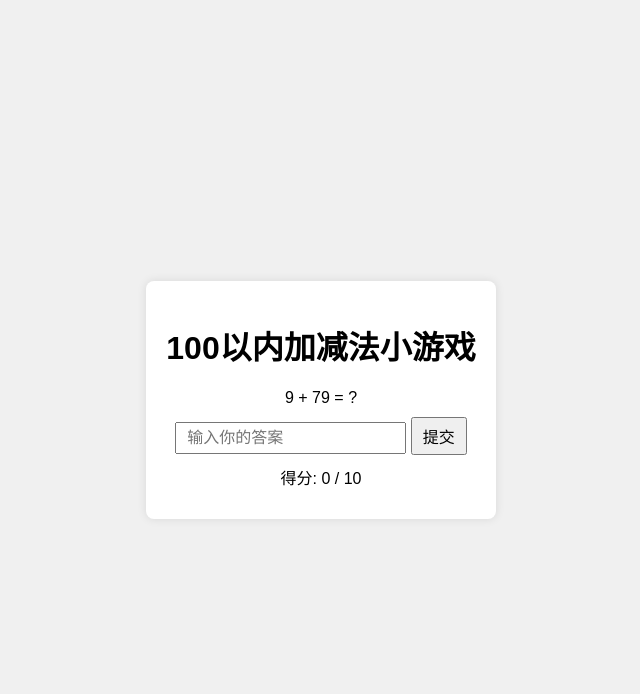
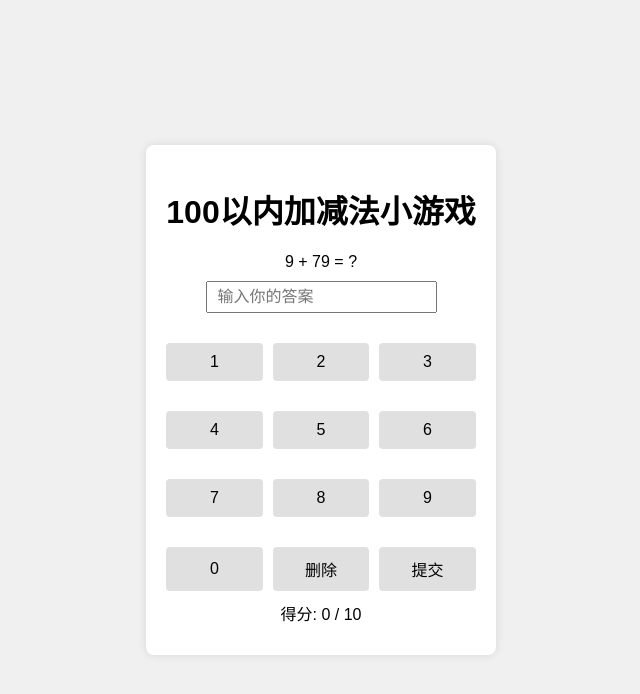
Before and after one commit to UFOrz/uforz.github.io, a plain HTML site: page 101.html in a window 1280 px wide. Shown: the whole page, without its empty margins (319-959 px from the left). Drawn offline with Linux system fonts and the light colour scheme.

Commit message:
Update 101.html

```diff
--- a/101.html
+++ b/101.html
@@ -32,20 +32,60 @@
         }
         .correct { color: green; }
         .incorrect { color: red; }
+        #end-game {
+            display: none;
+        }
+        .keyboard {
+            display: grid;
+            grid-template-columns: repeat(3, 1fr);
+            gap: 10px;
+            margin-top: 10px;
+        }
+        .key {
+            font-size: 16px;
+            padding: 10px;
+            cursor: pointer;
+            background-color: #e0e0e0;
+            border: none;
+            border-radius: 4px;
+        }
+        .key:active {
+            background-color: #ccc;
+        }
     </style>
 </head>
 <body>
     <div id="game-container">
         <h1>100以内加减法小游戏</h1>
         <div id="question"></div>
-        <input type="number" id="answer" placeholder="输入你的答案">
-        <button onclick="checkAnswer()">提交</button>
+        <input type="number" id="answer" placeholder="输入你的答案" readonly>
+        <div class="keyboard">
+            <button class="key" onclick="appendAnswer(1)">1</button>
+            <button class="key" onclick="appendAnswer(2)">2</button>
+            <button class="key" onclick="appendAnswer(3)">3</button>
+            <button class="key" onclick="appendAnswer(4)">4</button>
+            <button class="key" onclick="appendAnswer(5)">5</button>
+            <button class="key" onclick="appendAnswer(6)">6</button>
+            <button class="key" onclick="appendAnswer(7)">7</button>
+            <button class="key" onclick="appendAnswer(8)">8</button>
+            <button class="key" onclick="appendAnswer(9)">9</button>
+            <button class="key" onclick="appendAnswer(0)">0</button>
+            <button class="key" onclick="deleteAnswer()">删除</button>
+            <button class="key" onclick="checkAnswer()">提交</button>
+        </div>
         <div id="score">得分: 0 / 10</div>
         <div id="feedback"></div>
+    </div>
+    <div id="end-game">
+        <h2>游戏结束!</h2>
+        <div id="final-score"></div>
+        <div id="incorrect-questions"></div>
+        <button onclick="resetGame()">重新开始</button>
     </div>
 
     <script>
         let currentQuestion, score = 0, totalQuestions = 0;
+        let questions = [];
 
         function generateQuestion() {
             let num1, num2, operation, answer;
@@ -71,14 +111,24 @@
             const userAnswer = parseInt(document.getElementById('answer').value);
             const feedback = document.getElementById('feedback');
 
+            let questionObj = {
+                question: currentQuestion.question,
+                correctAnswer: currentQuestion.answer,
+                userAnswer: userAnswer
+            };
+
             if (userAnswer === currentQuestion.answer) {
                 feedback.textContent = "正确!";
                 feedback.className = "correct";
                 score++;
+                questionObj.correct = true;
             } else {
                 feedback.textContent = `错误! 正确答案是 ${currentQuestion.answer}`;
                 feedback.className = "incorrect";
+                questionObj.correct = false;
             }
+
+            questions.push(questionObj);
 
             totalQuestions++;
             document.getElementById('score').textContent = `得分: ${score} / ${totalQuestions}`;
@@ -86,18 +136,41 @@
             if (totalQuestions < 10) {
                 setTimeout(displayQuestion, 1500);
             } else {
-                setTimeout(() => {
-                    alert(`游戏结束! 你的最终得分是 ${score} / 10`);
-                    resetGame();
-                }, 1500);
+                setTimeout(endGame, 1500);
             }
+        }
+
+        function endGame() {
+            document.getElementById('final-score').textContent = `你的最终得分是 ${score} / 10`;
+            const incorrectQuestions = questions.filter(q => !q.correct);
+            let incorrectQuestionsHTML = '<h3>错误题目及正确答案:</h3><ul>';
+            incorrectQuestions.forEach(q => {
+                incorrectQuestionsHTML += `<li>${q.question} = ${q.correctAnswer} (你的答案: ${q.userAnswer})</li>`;
+            });
+            incorrectQuestionsHTML += '</ul>';
+            document.getElementById('incorrect-questions').innerHTML = incorrectQuestionsHTML;
+            document.getElementById('end-game').style.display = 'block';
+            document.getElementById('game-container').style.display = 'none';
         }
 
         function resetGame() {
             score = 0;
             totalQuestions = 0;
+            questions = [];
             document.getElementById('score').textContent = "得分: 0 / 10";
+            document.getElementById('end-game').style.display = 'none';
+            document.getElementById('game-container').style.display = 'block';
             displayQuestion();
+        }
+
+        function appendAnswer(num) {
+            const answerField = document.getElementById('answer');
+            answerField.value = answerField.value + num;
+        }
+
+        function deleteAnswer() {
+            const answerField = document.getElementById('answer');
+            answerField.value = answerField.value.slice(0, -1);
         }
 
         displayQuestion();
```
